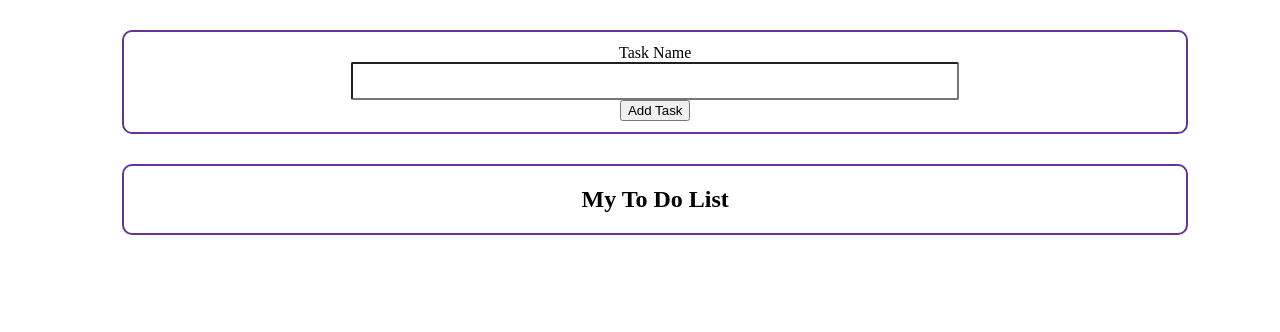
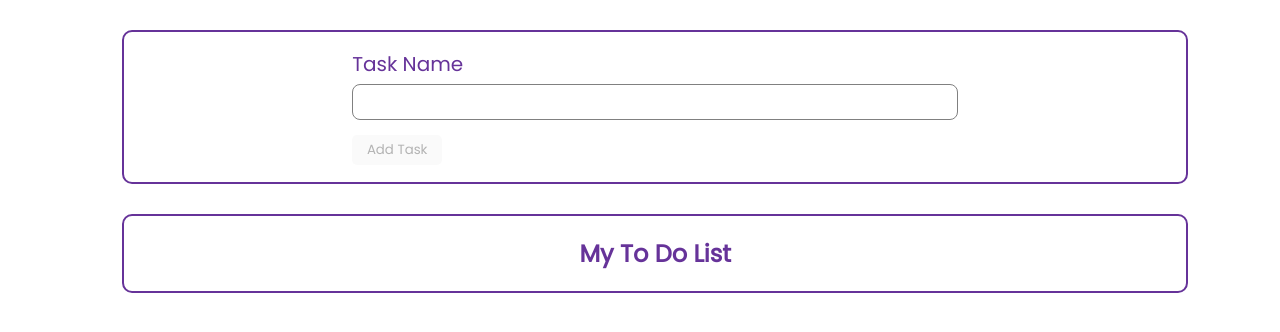
Before and after one commit to umavedha/myApp, an Angular app: page / in a window 1280 px wide. Shown: the top 332 px of the page. Built offline with nearby package versions, Linux system fonts and the light colour scheme.

Commit message:
style modified for to do list

```diff
--- a/src/app/to-do-input/to-do-input.component.html
+++ b/src/app/to-do-input/to-do-input.component.html
@@ -5,7 +5,8 @@
             <input class="taskInput" [(ngModel)]="taskName" type="text">
         </div>
         <div>
-            <button (click)="addTask()">Add Task</button>
+            <button [ngClass]="!taskName?'disabledBtn':'addTaskBtn'" [disabled]="!taskName" (click)="addTask()">Add
+                Task</button>
         </div>
     </div>
 </div>
--- a/src/app/to-do-input/to-do-input.component.scss
+++ b/src/app/to-do-input/to-do-input.component.scss
@@ -1,29 +1,51 @@
+@import url('https://fonts.googleapis.com/css2?family=Pacifico&family=Poppins&display=swap');
 .task{
     border-radius: 10px;
     border: 2px solid rebeccapurple;
     width: 83%;
-    height: 100px;
+    height: 150px;
     margin-left: 122px;
     margin-top: 30px;
     display: flex;
     justify-content: center;
     flex-direction: column;
+    align-items: center;
 
 }
 .taskInput{
+    color: black;
     width: 600px;
     height: 32px;
-    border-radius: 2px;
+    border: 1px solid gray;
+    border-radius: 8px;
+    margin-top: 5px;
+    margin-bottom: 5px;
 }
 
-.todoForm{
-    display: flex;
-    justify-content: center;
-    align-items: center;
-    flex-direction: column;
+
+.addTaskBtn{
+    width: 90px;
+    height: 30px;
+    background-color:rgb(127, 4, 249);
+    border-radius: 5px;
+    border: none;
+    color: white;
+    padding: 4px;
+    margin-top: 10px;
+    font-family: 'Poppins';
 }
-.addTaskBtn{
-    width: 80px;
-    height: 40px;
-    background-color:burlywood;
+.disabledBtn{
+    width: 90px;
+    height: 30px;
+    border-radius: 5px;
+    border: none;
+    padding: 4px;
+    margin-top: 10px;
+    font-family: 'Poppins';
+
 }
+.taskNameLabel {
+    color: rebeccapurple;
+    font-size: 20px;
+    font-family: 'Poppins';
+}
--- a/src/app/to-do-list/to-do-list.component.html
+++ b/src/app/to-do-list/to-do-list.component.html
@@ -4,13 +4,16 @@
 
 <div class="todoList">
     <div class="listHead">
-        <h2>
+        <h2 class="heading">
             My To Do List
         </h2>
     </div>
-    <div class="list" *ngFor="let task of taskList">
-        <input type="checkbox" [(ngModel)]="isCheck" name="" id="">
-        <label [ngStyle]="{'text-decoration':isCheck?'line-through':'none'}" class="taskData">{{task}}</label>
+    <ng-container>
+        <div class="list" *ngFor="let task of taskList">
+            <input type="checkbox" [(ngModel)]="isCheck" name="" id="">
+            <label [ngStyle]="{'text-decoration':isCheck?'line-through':'none','color':isCheck?'red':'black'}"
+                class="taskData">{{task}}</label>
 
-    </div>
+        </div>
+    </ng-container>
 </div>
--- a/src/app/to-do-list/to-do-list.component.scss
+++ b/src/app/to-do-list/to-do-list.component.scss
@@ -1,3 +1,4 @@
+@import url('https://fonts.googleapis.com/css2?family=Pacifico&family=Poppins&display=swap');
 .todoList{
     border-radius: 10px;
     border: 2px solid rebeccapurple;
@@ -5,14 +6,21 @@
     height: auto;
     margin-left: 122px;
     margin-top: 30px;
+    // background-color:rgb(201, 160, 241);
 }
 .list{
     padding: 10px;
+
 }
 .taskData{
     padding-left: 5px;
+    font-family: 'Poppins';
 }
 .listHead {
     display: flex;
     justify-content: center;
+    .heading{
+        color: rebeccapurple;
+        font-family: 'Poppins';
+    }
 }
--- a/src/app/to-do-list/to-do-list.component.ts
+++ b/src/app/to-do-list/to-do-list.component.ts
@@ -11,7 +11,7 @@ export class ToDoListComponent implements OnInit {
   constructor() {}
 
   ngOnInit(): void {}
-  newTask(event: any) {
+  newTask(event: string) {
     this.taskList.push(event);
   }
 }
```
